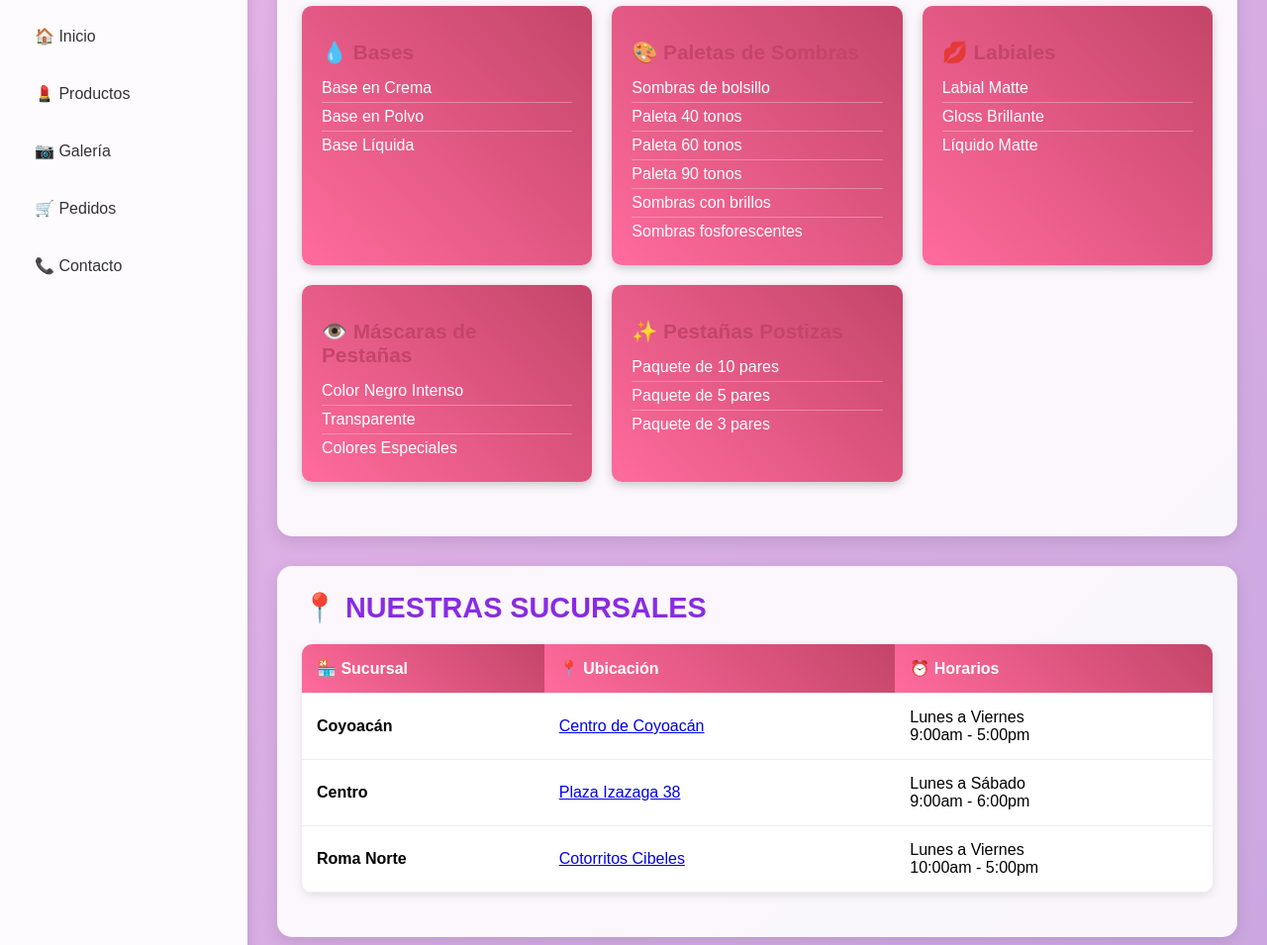
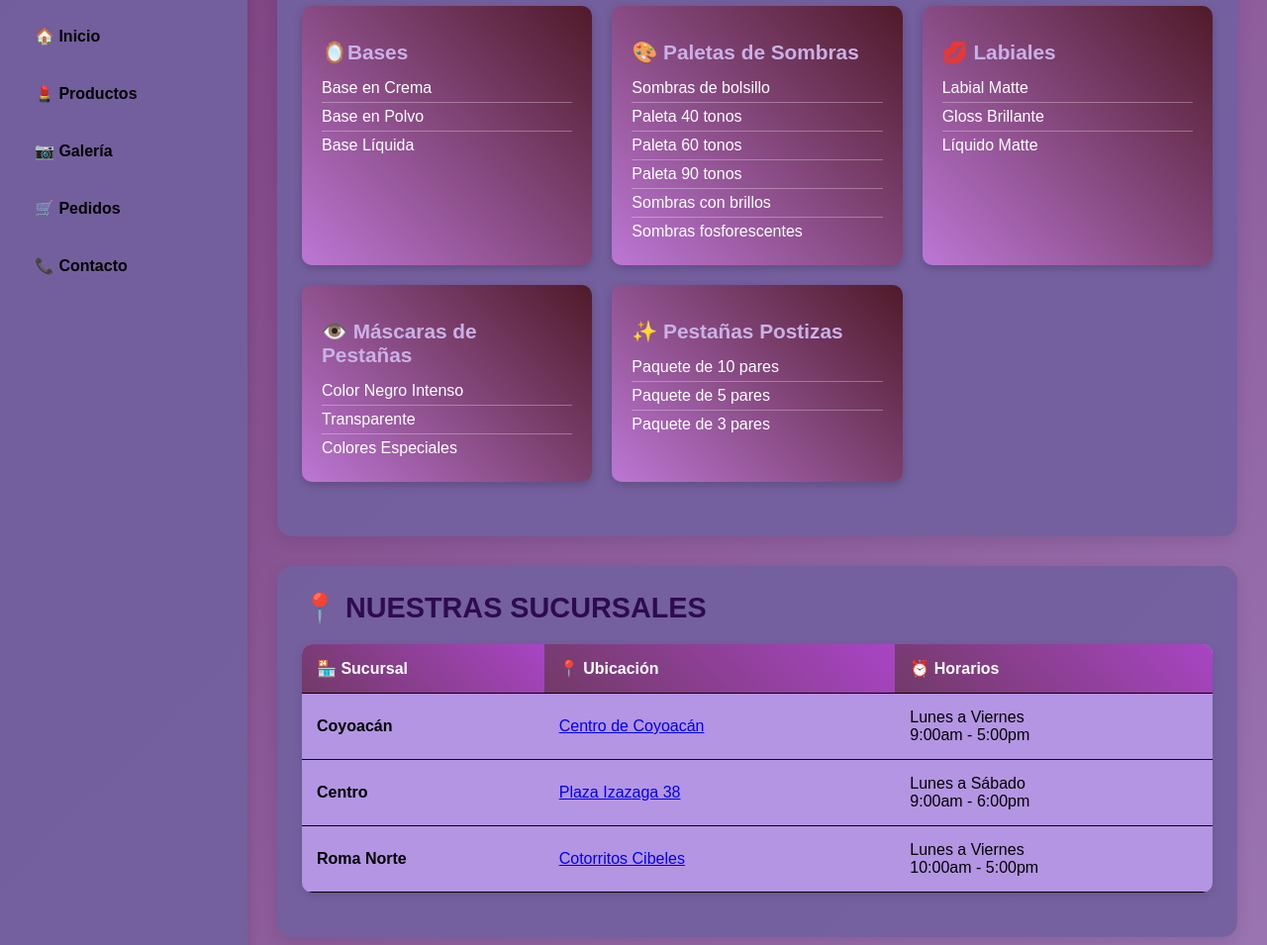
Before and after one commit to pamealba10/Makeup--Shop, a plain HTML site: page index.html in a window 1280 px wide. Shown: the part 221-1176 px from the top of the page at 99% size. Drawn offline with Linux system fonts and the light colour scheme.

Commit message:
nuevas modificaciones del diseño de la página web.

```diff
--- a/index.html
+++ b/index.html
@@ -14,7 +14,7 @@
 
         body {
             font-family: 'Arial', sans-serif;
-            background: linear-gradient(135deg, #e8b4e8, #b19cd9);
+            background: linear-gradient(135deg, #7a3b7a, #b19cd9);
             min-height: 100vh;
         }
 
@@ -26,7 +26,7 @@
         /* Menú lateral */
         .sidebar {
             width: 250px;
-            background: rgba(255, 255, 255, 0.95);
+            background: rgba(115, 96, 160, 0.95);
             box-shadow: 2px 0 10px rgba(0,0,0,0.1);
             padding: 20px;
             border-radius: 0 15px 15px 0;
@@ -63,14 +63,14 @@
             display: block;
             padding: 12px 15px;
             text-decoration: none;
-            color: #333;
-            font-weight: 500;
+            color: #020202;
+            font-weight: 600;
             border-radius: 8px;
             transition: all 0.3s ease;
         }
 
         .menu a:hover {
-            background: linear-gradient(45deg, #ff6b9d, #c44569);
+            background: linear-gradient(45deg, #406284, #45c4a6);
             color: white;
             transform: translateX(5px);
         }
@@ -95,7 +95,7 @@
         }
 
         .content-section {
-            background: rgba(255, 255, 255, 0.9);
+            background: rgba(115, 96, 160, 0.95);
             border-radius: 15px;
             padding: 25px;
             margin-bottom: 30px;
@@ -103,13 +103,13 @@
         }
 
         .content-section h2 {
-            color: #8a2be2;
+            color: #2e0b4e;
             margin-bottom: 20px;
             font-size: 1.8em;
         }
 
         .content-section h3 {
-            color: #c44569;
+            color: #c9b1e6;
             margin: 15px 0 10px;
             font-size: 1.3em;
         }
@@ -122,8 +122,8 @@
         }
 
         .product-category {
-            background: linear-gradient(45deg, #ff6b9d, #c44569);
-            color: white;
+            background: linear-gradient(45deg, #bc77d5, #501a29);
+            color: rgb(255, 255, 255);
             padding: 20px;
             border-radius: 10px;
             box-shadow: 0 3px 10px rgba(0,0,0,0.2);
@@ -147,7 +147,7 @@
             width: 100%;
             border-collapse: collapse;
             margin: 20px 0;
-            background: white;
+            background: rgb(179, 149, 227);
             border-radius: 10px;
             overflow: hidden;
             box-shadow: 0 3px 10px rgba(0,0,0,0.1);
@@ -156,17 +156,17 @@
         th, td {
             padding: 15px;
             text-align: left;
-            border-bottom: 1px solid #eee;
+            border-bottom: 1px solid #000000;
         }
 
         th {
-            background: linear-gradient(45deg, #ff6b9d, #c44569);
+            background: linear-gradient(45deg, #723a67, #a945c4);
             color: white;
             font-weight: bold;
         }
 
         .form-section {
-            background: linear-gradient(135deg, #f8f9fa, #e9ecef);
+            background: linear-gradient(135deg, #316ba4, #3e546a);
             padding: 30px;
             border-radius: 15px;
             margin-top: 30px;
@@ -184,16 +184,16 @@
         }
 
         input[type="text"], input[type="email"], input[type="number"] {
-            width: 100%;
+            width: 25%;
             padding: 10px;
-            border: 2px solid #ddd;
+            border: 2px solid #000000;
             border-radius: 5px;
             font-size: 16px;
         }
 
         button {
-            background: linear-gradient(45deg, #ff6b9d, #c44569);
-            color: white;
+            background: linear-gradient(45deg, #6d88b7, #632e64);
+            color: rgb(0, 0, 0);
             border: none;
             padding: 15px 30px;
             border-radius: 25px;
@@ -211,7 +211,7 @@
         footer {
             text-align: center;
             padding: 20px;
-            background: rgba(255, 255, 255, 0.9);
+            background: rgba(123, 97, 154, 0.9);
             border-radius: 15px;
             margin-top: 30px;
         }
@@ -252,7 +252,7 @@
 
                 <div class="product-list">
                     <div class="product-category">
-                        <h3>💧 Bases</h3>
+                        <h3>🪞Bases</h3>
                         <ul>
                             <li>Base en Crema</li>
                             <li>Base en Polvo</li>
```
